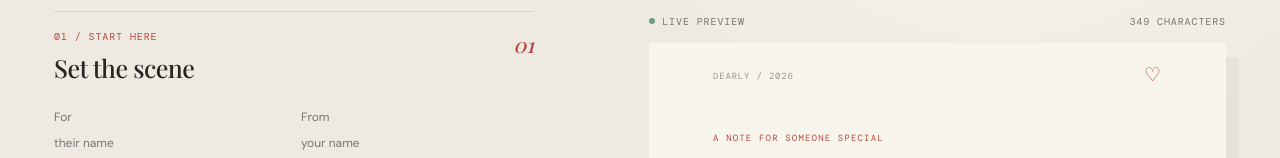
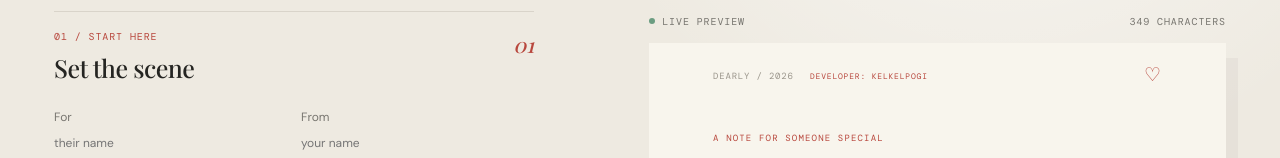
Before and after one commit to Kuromi-07/dearly-love-letter, a Next.js app: page / in a window 1280 px wide. Shown: the part 469-627 px from the top of the page. Built offline with nearby package versions, Linux system fonts and the light colour scheme; a web font is replaced by a local one.

Commit message:
Add developer signature to letter preview

```diff
--- a/app/globals.css
+++ b/app/globals.css
@@ -48,6 +48,7 @@ textarea { resize: vertical; line-height: 1.55; min-height: 125px; }
 .preview-toolbar span:first-child { display: flex; align-items: center; gap: 7px; }
 .letter-paper { min-height: 670px; background: var(--paper); padding: 27px clamp(28px, 5vw, 72px) 25px; box-shadow: 12px 15px 0 rgba(50,45,37,.04); position: relative; display: flex; flex-direction: column; animation: paper-in .9s .3s ease both; }
 .paper-topline, .paper-footer { display: flex; justify-content: space-between; color: #9a958b; font-size: 9px; }
+.developer-signature { color: var(--coral); margin-left: 10px; font-size: 8px; }
 .paper-topline span:last-child { color: var(--coral); font-size: 19px; line-height: 9px; }
 .paper-content { max-width: 520px; margin: auto; width: 100%; padding: 50px 0; }
 .paper-kicker { color: var(--coral); font-family: 'DM Mono', monospace; font-size: 9px; letter-spacing: .13em; margin: 0 0 28px; }
--- a/app/page.js
+++ b/app/page.js
@@ -130,7 +130,7 @@ export default function Home() {
           <section className="preview-column" aria-label="Letter preview">
             <div className="preview-toolbar"><span><span className="live-dot" /> LIVE PREVIEW</span><span>{letter.body.length} characters</span></div>
             <article className="letter-paper">
-              <div className="paper-topline"><span>DEARLY / 2026</span><span>♡</span></div>
+              <div className="paper-topline"><span>DEARLY / 2026 <small className="developer-signature">DEVELOPER: KELKELPOGI</small></span><span>♡</span></div>
               <div className="paper-content">
                 <p className="paper-kicker">A NOTE FOR {letter.recipient ? letter.recipient.toUpperCase() : "SOMEONE SPECIAL"}</p>
                 <h2>{letter.title}</h2>
```
